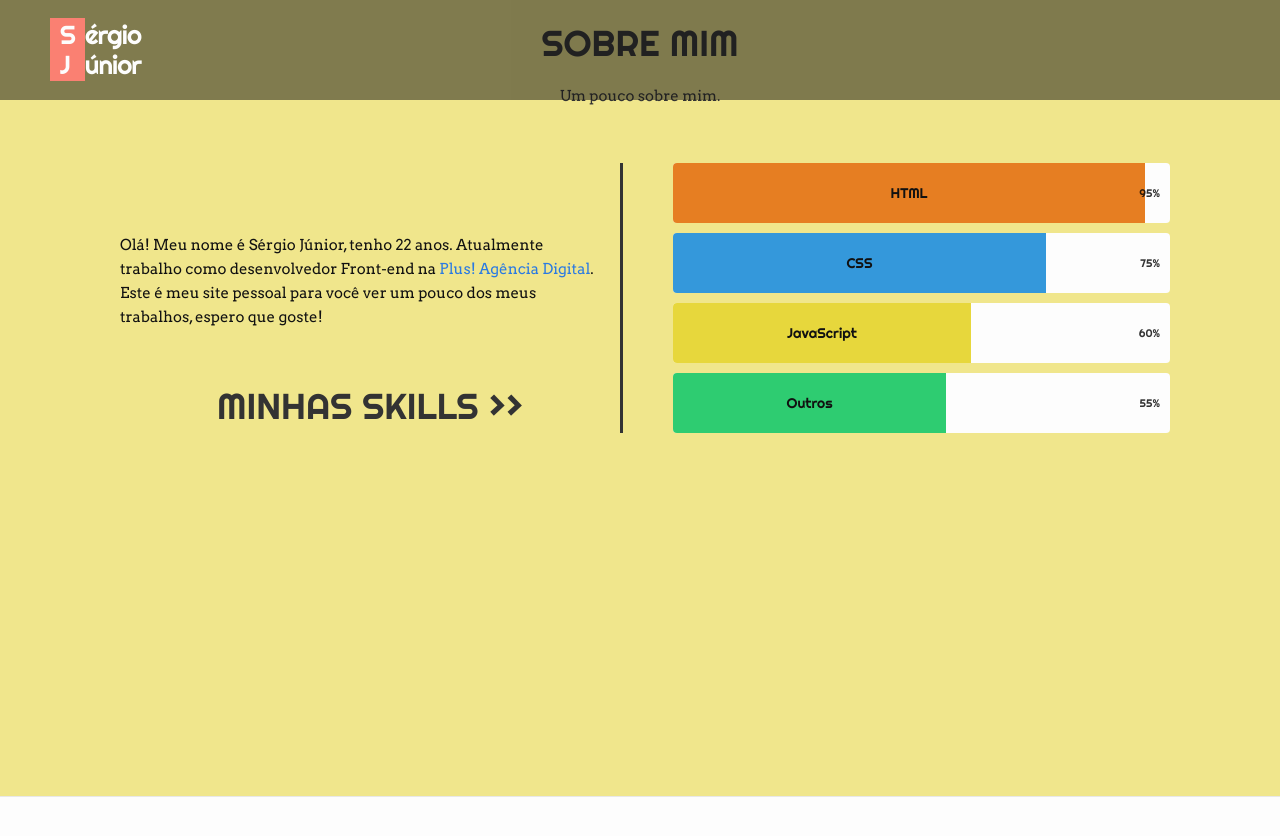
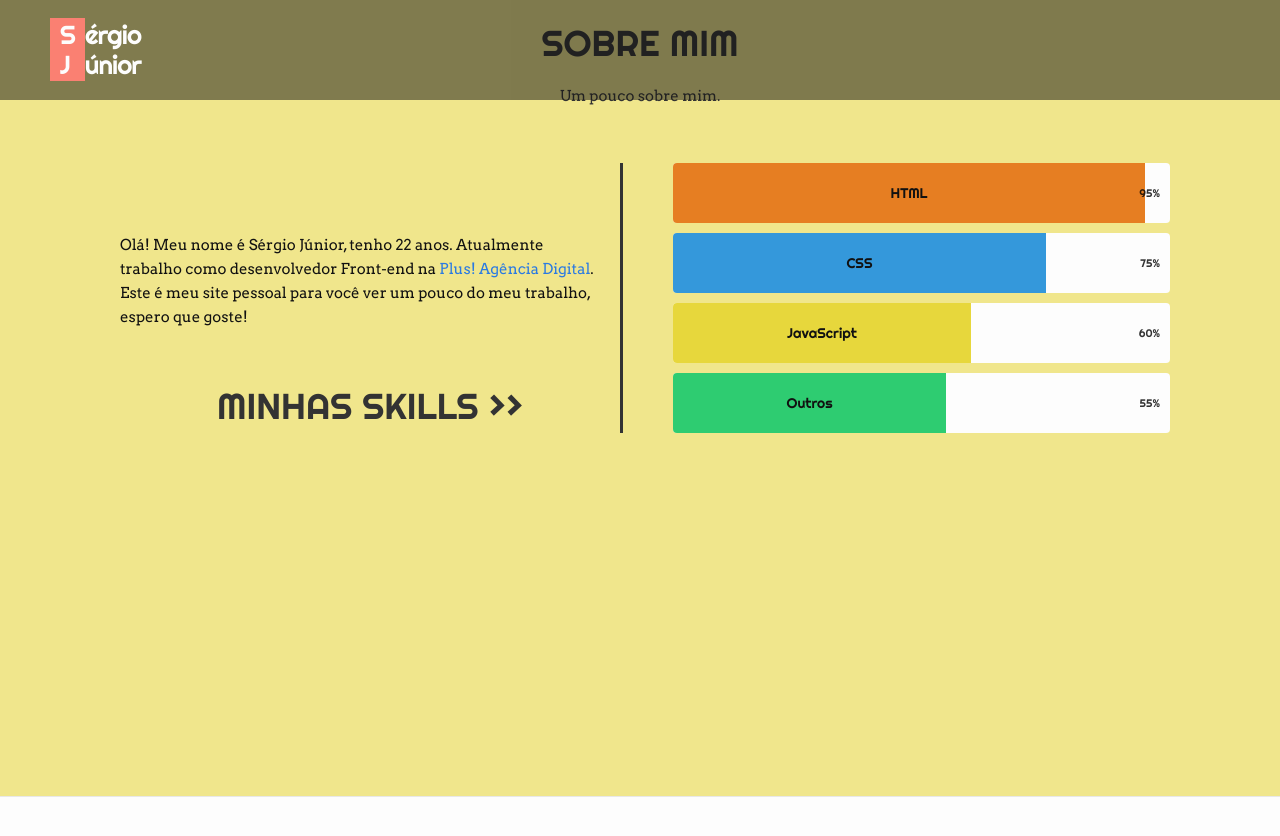
Before and after one commit to sergiolimajr/site-portfolio, a Jekyll site: the page built from index.html, in a window 1280 px wide and 900 px high, scrolled down 1004 px. Shown: the top 836 px of the window. Built offline with Jekyll 4.4.1, drawn with Linux system fonts in a browser that asks for light colours; nearby versions of some CDN libraries.

Commit message:
Update _config.yml

```diff
--- a/_config.yml
+++ b/_config.yml
@@ -14,7 +14,7 @@ email: devsergiojr@gmail.com
 description:
   Olá! Meu nome é Sérgio Júnior, tenho 22 anos.
   Atualmente trabalho como desenvolvedor Front-end na <a href="http://plus.com.vc/" target="_blank">Plus! Agência Digital</a>.
-  Este é meu site pessoal para você ver um pouco dos meus trabalhos, espero que goste!
+  Este é meu site pessoal para você ver um pouco do meu trabalho, espero que goste!
 baseurl: "" # the subpath of your site, e.g. /blog
 url: "http://sergiojr.com.br" # the base hostname & protocol for your site
 twitter_username: nunodev
```
